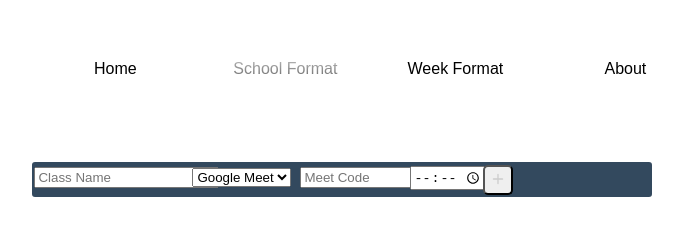
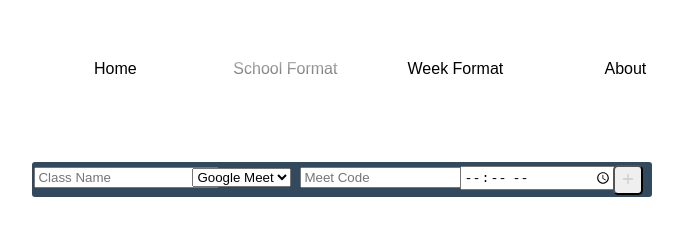
Before and after one commit to sumiv/scheme, a website: page school.html in a window 1280 px wide. Shown: the whole page, without its empty margins (16-699 px from the left). Drawn offline with Linux system fonts and the light colour scheme.

Commit message:
Update school.css

```diff
--- a/school.css
+++ b/school.css
@@ -35,7 +35,6 @@ a:hover {
   -webkit-background-clip: text;
   -webkit-text-fill-color: transparent;
 }
-
 .input{
   display: inline-block;
   width: 150px;
@@ -50,7 +49,7 @@ a:hover {
 }
 .code-label {
   display: inline-block;
-  width: 100px;
+  width: 150px;
   height: 21px;
   margin: 2px;
 }
@@ -68,7 +67,7 @@ a:hover {
 
 .timeInput {
   display: inline-block;
-  width: 70px;
+  width: 150px;
   height: 20px;
   margin: 2px;
 }
```
